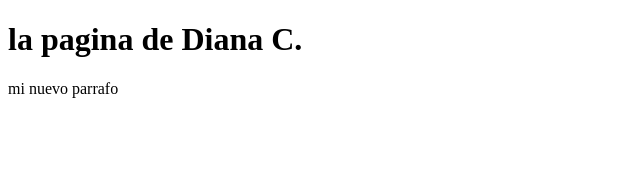
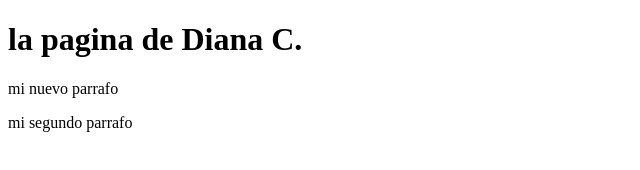
Before and after one commit to dianacorrea-1527/JSFRONTENDGIT, a plain HTML site: page index.html in a window 1280 px wide. Shown: the whole page, without its empty margins (0-640 px from the left). Drawn offline with Linux system fonts and the light colour scheme; files whose address does not match are found by name.

Commit message:
Se añade parrafo 2

```diff
--- a/index.html
+++ b/index.html
@@ -9,6 +9,8 @@
 <body>
     <h1>la pagina de Diana C.</h1>
     <p>mi nuevo parrafo</p>
+
+    <p>mi segundo parrafo</p>
 </body>
 
 
```
